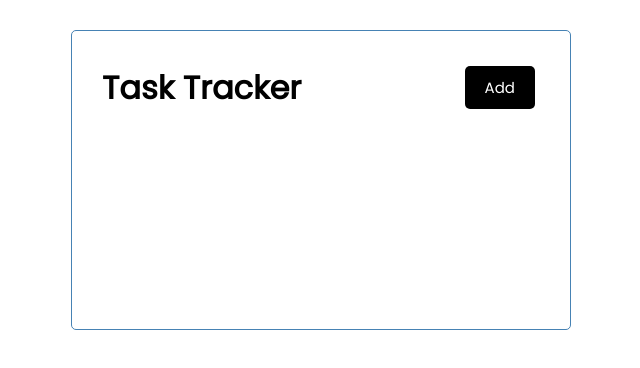
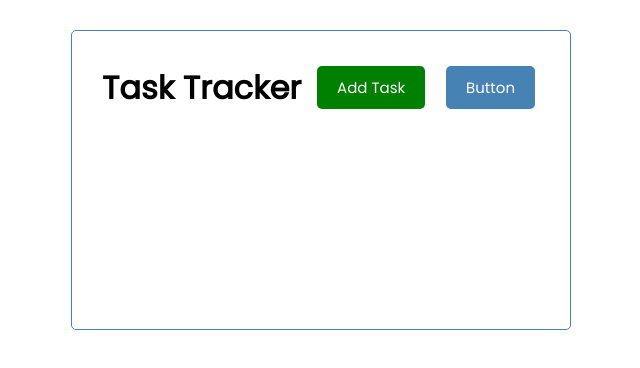
Before and after one commit to keer2345/reactjs-crash-course-2021, a JavaScript app: page / in a window 1280 px wide. Shown: the top 368 px of the page, without its empty margins (319-959 px from the left). Built offline with nearby package versions, Linux system fonts and the light colour scheme; the HTML template or start-up script is replaced by a standard one.

Commit message:
Button Component

```diff
--- /dev/null
+++ b/src/components/Button.js
@@ -0,0 +1,22 @@
+import PropTypes from 'prop-types'
+
+const Button = ({ color, text }) => {
+  return (
+    <div>
+      <button style={{ backgroundColor: color }} className="btn">
+        {text}
+      </button>
+    </div>
+  )
+}
+
+Button.defaultProps = {
+  color: 'steelblue',
+  text: 'Button'
+}
+Button.prototype = {
+  text: PropTypes.String,
+  color: PropTypes.String
+}
+
+export default Button
--- a/src/components/Header.js
+++ b/src/components/Header.js
@@ -1,10 +1,12 @@
 import PropTypes from 'prop-types'
+import Button from './Button'
 
 const Header = ({ title }) => {
   return (
     <header className="header">
       <h1>{title}</h1>
-      <button className="btn">Add</button>
+      <Button color="green" text="Add Task" />
+      <Button />
     </header>
   )
 }
```
